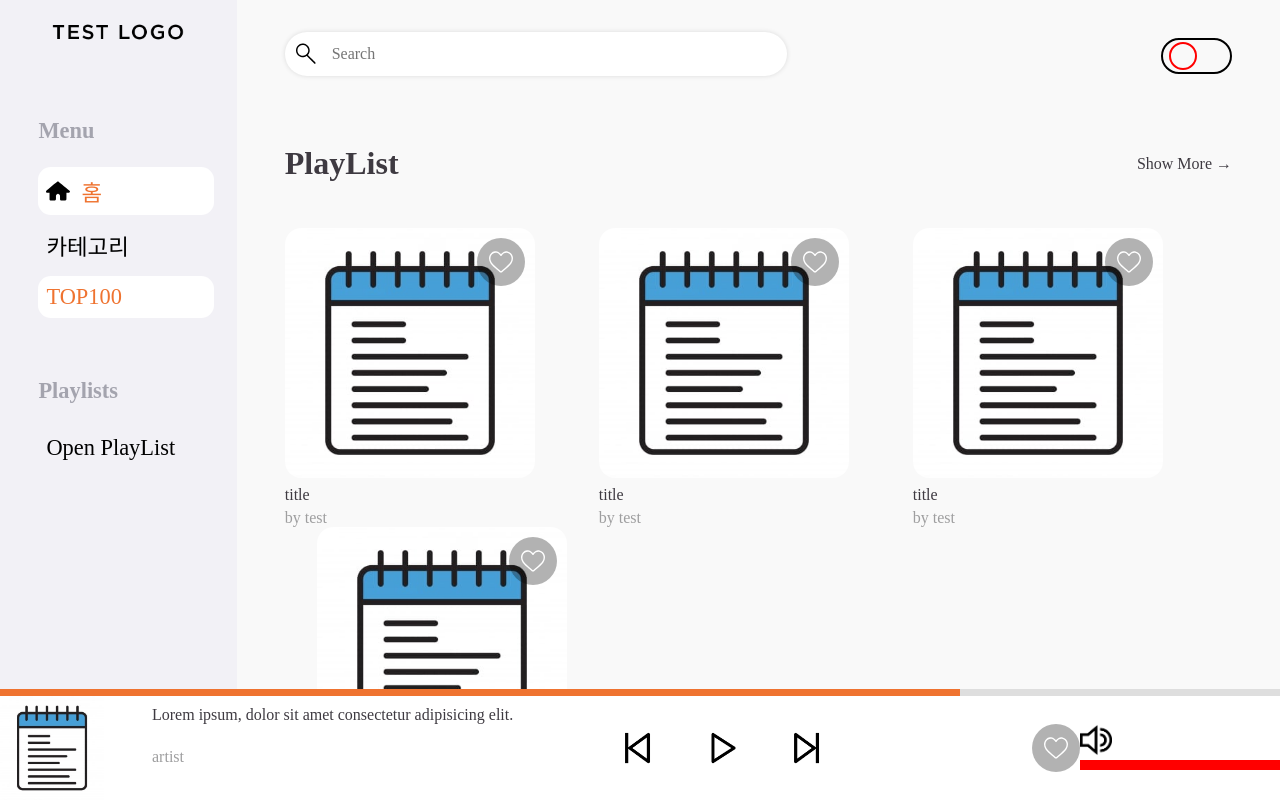
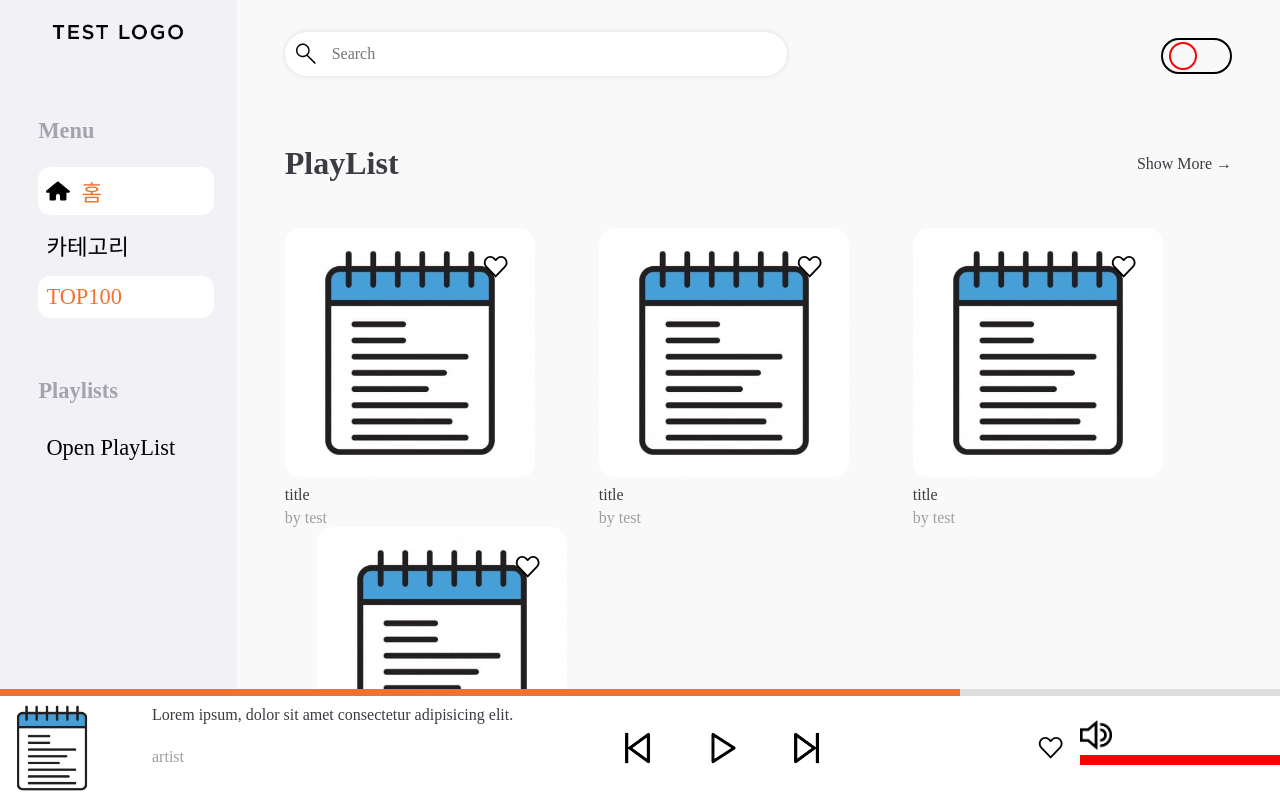
Before and after one commit to jsb8740/FarvoriteMusicList, a Vue app: page / in a window 1280 px wide. Built offline with nearby package versions, Linux system fonts and the light colour scheme; a web font is replaced by a local one.

Commit message:
Heart 컴포넌트 이미지 변경

```diff
--- a/src/components/icons/Heart.vue
+++ b/src/components/icons/Heart.vue
@@ -1,28 +1,17 @@
 <template>
   <button class="wrapper" @click="favoriteClick">
-    <svg
-      viewBox="0 0 512.000000 512.000000"
-      preserveAspectRatio="xMidYMid meet"
-    >
-      <g
-        transform="translate(0.000000,512.000000) scale(0.100000,-0.100000)"
+    <svg width="800px" height="800px" viewBox="0 0 24 24" fill="none">
+      <path
+        d="M4.3314 12.0474L12 20L19.6686 12.0474C20.5211 11.1633 21 9.96429 21 8.71405C21 6.11055 18.9648 4 16.4543 4C15.2487 4 14.0925 4.49666 13.24 5.38071L12 6.66667L10.76 5.38071C9.90749 4.49666 8.75128 4 7.54569 4C5.03517 4 3 6.11055 3 8.71405C3 9.96429 3.47892 11.1633 4.3314 12.0474Z"
         :fill="favoriteCheck"
-        stroke="none"
-      >
-        <path
-          d="M1262 4830 c-319 -40 -586 -171 -812 -399 -203 -204 -325 -420 -395
-  -701 -124 -487 -34 -967 264 -1418 191 -289 438 -554 891 -958 288 -257 1167
-  -1007 1210 -1032 40 -24 55 -27 140 -27 85 0 100 3 140 27 43 25 924 776 1210
-  1032 455 406 700 670 891 958 298 451 388 931 264 1418 -70 281 -192 497 -395
-  701 -202 203 -418 320 -701 380 -142 30 -404 33 -528 5 -346 -75 -611 -248
-  -853 -556 l-28 -35 -27 35 c-239 302 -500 475 -833 551 -99 23 -327 33 -438
-  19z m334 -305 c284 -50 529 -214 723 -485 33 -47 74 -103 90 -126 74 -104 228
-  -104 302 0 16 23 57 79 90 126 265 370 634 544 1036 489 446 -61 794 -373 927
-  -832 105 -363 59 -744 -132 -1087 -160 -287 -427 -588 -892 -1005 -225 -201
-  -1171 -1015 -1180 -1015 -10 0 -952 811 -1180 1015 -715 641 -997 1041 -1065
-  1510 -44 303 19 629 172 886 230 387 678 599 1109 524z"
-        />
-      </g>
+      />
+      <path
+        d="M4.3314 12.0474L12 20L19.6686 12.0474C20.5211 11.1633 21 9.96429 21 8.71405C21 6.11055 18.9648 4 16.4543 4C15.2487 4 14.0925 4.49666 13.24 5.38071L12 6.66667L10.76 5.38071C9.90749 4.49666 8.75128 4 7.54569 4C5.03517 4 3 6.11055 3 8.71405C3 9.96429 3.47892 11.1633 4.3314 12.0474Z"
+        stroke="#000000"
+        stroke-width="1.5"
+        stroke-linecap="round"
+        stroke-linejoin="round"
+      />
     </svg>
   </button>
 </template>
@@ -39,10 +28,10 @@ const favoriteCheck = computed(() => (favorite.value ? "#ef7330" : "#fff"));
 </script>
 
 <style scoped lang="scss">
-$svg-size: 1.5rem;
+$svg-size: 2.2em;
 .wrapper {
   display: inline-flex;
-  background-color: rgba($color: #000, $alpha: 0.3);
+  // background-color: rgba($color: #000, $alpha: 0.3);
   //   background-color: black;
   border: 0;
   width: $svg-size * 2;
```
